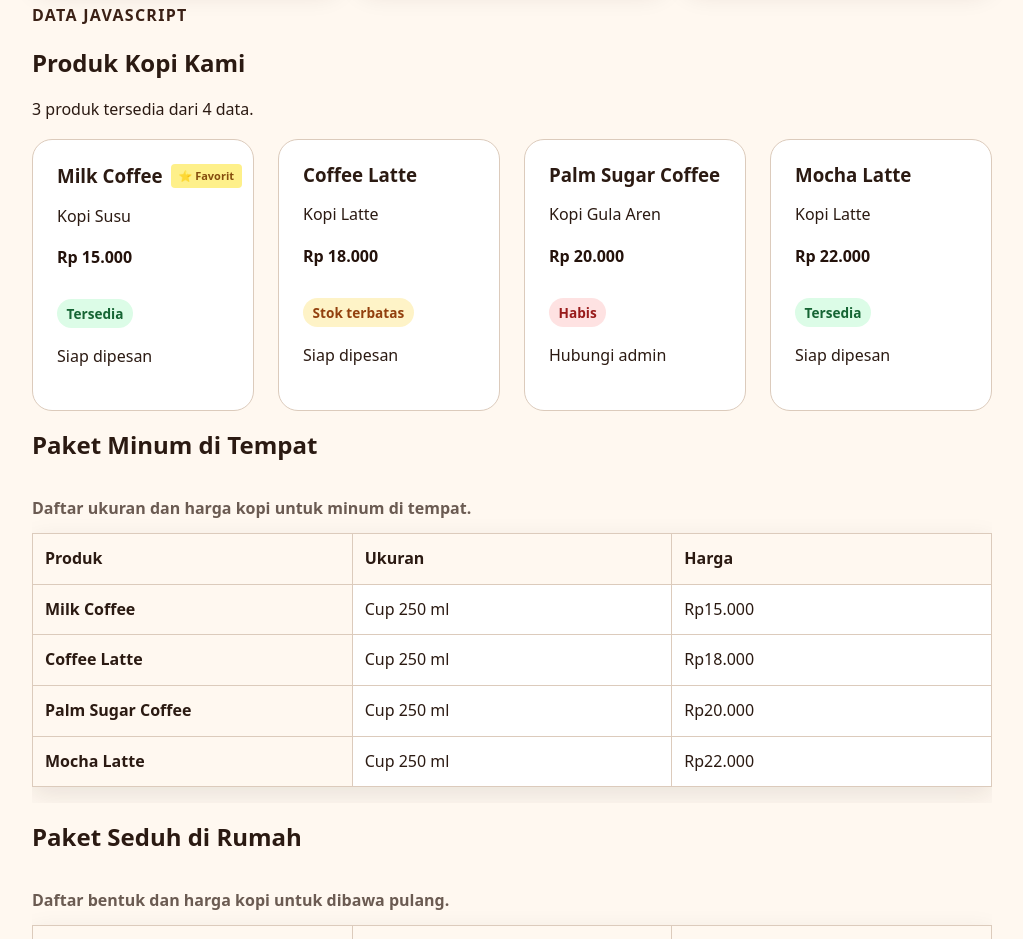
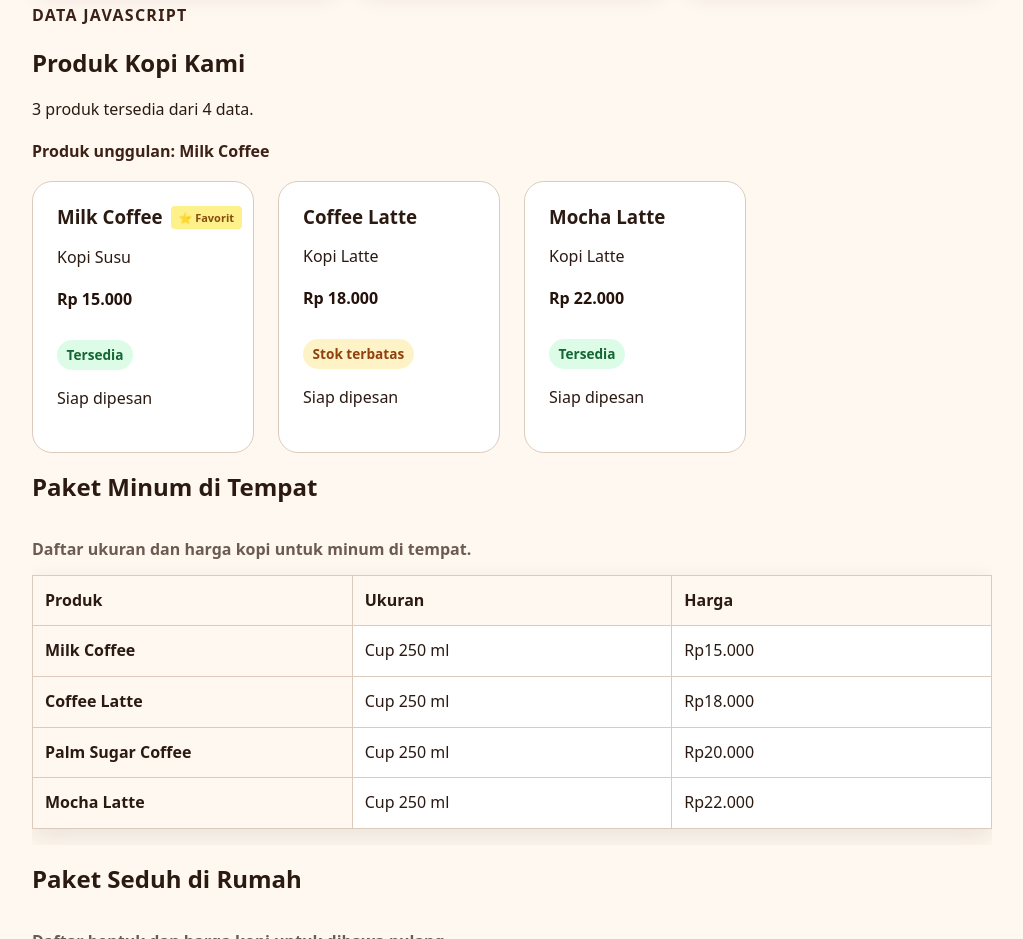
Before and after one commit to agistawarda/website-umkm, a plain HTML site: page produk.html in a window 1280 px wide. Shown: the part 2737-3676 px from the top of the page, without its empty margins (128-1151 px from the left). Drawn offline with Linux system fonts and the light colour scheme.

Commit message:
refactor katalog produk dengan function dan array methods

```diff
--- a/css/style.css
+++ b/css/style.css
@@ -559,3 +559,13 @@ audio {
   border-radius: 4px;
   white-space: nowrap;
 }
+
+.stock-badge.warning {
+  background: #fef3c7;
+  color: #92400e;
+}
+
+#produk-unggulan {
+  font-weight: 700;
+  color: var(--color-primary, #6f3b1f);
+}
--- a/js/app.js
+++ b/js/app.js
@@ -9,17 +9,17 @@ const produkUmkm = [
   { nama: "Mocha Latte", kategori: "Latte", harga: 22000, stok: 8, unggulan: false },
 ];
 
-console.table(produkUmkm);
-
-const formatRupiah = new Intl.NumberFormat("id-ID", {
+function formatRupiah(nilai) {
+  return new Intl.NumberFormat("id-ID", {
     style: "currency",
     currency: "IDR",
     maximumFractionDigits: 0,
-});
+  }).format(nilai);
+}
 
 function statusStok(stok) {
-  if (stok === 0) {
-    return { label: "Habis", className: "empty" };
+  if (stok <= 0) {
+    return { label: "Habis", className: "warning" };
   }
 
   if (stok <= 5) {
@@ -42,46 +42,56 @@ function labelKategori(kategori) {
   }
 }
 
-function renderProduk() {
-  const grid = document.querySelector("#produk-dinamis");
-  const ringkasan = document.querySelector("#produk-ringkasan");
-
-  if (!grid || !ringkasan) {
-    return;
-  }
-
-  let jumlahTersedia = 0;
-  let markup = "";
-
-  for (const produk of produkUmkm) {
+function buatKartuProduk(produk) {
   const status = statusStok(produk.stok);
-    const kategori = labelKategori(produk.kategori);
-    const labelAksi = produk.stok > 0 ? "Siap dipesan" : "Hubungi admin";
-
-    if (produk.stok > 0) {
-      jumlahTersedia++;
-    }
-
   const badgeUnggulan = produk.unggulan
     ? '<span class="badge-unggulan">⭐ Favorit</span>'
     : "";
 
-    markup += `
+  const kategori = labelKategori(produk.kategori);
+  const labelAksi = produk.stok > 0
+    ? "Siap dipesan"
+    : "Hubungi admin";
+
+  return `
     <article class="js-product-card">
       <div class="product-header">
         <h3>${produk.nama}</h3>
         ${badgeUnggulan}
       </div>
       <p>${kategori}</p>
-        <p class="price">${formatRupiah.format(produk.harga)}</p>
+      <p class="price">${formatRupiah(produk.harga)}</p>
       <span class="stock-badge ${status.className}">${status.label}</span>
       <p>${labelAksi}</p>
     </article>
   `;
 }
 
-  grid.innerHTML = markup;
-  ringkasan.textContent = `${jumlahTersedia} produk tersedia dari ${produkUmkm.length} data.`;
+produkUmkm.forEach((produk) => {
+  console.log("Debug produk:", produk.nama, "stok:", produk.stok);
+});
+
+function renderProduk() {
+  const grid = document.querySelector("#produk-dinamis");
+  const ringkasan = document.querySelector("#produk-ringkasan");
+  const unggulan = document.querySelector("#produk-unggulan");
+
+  if (!grid || !ringkasan || !unggulan) {
+    console.warn("Target render produk belum lengkap.");
+    return;
+  }
+
+  const produkTersedia = produkUmkm.filter((produk) => produk.stok > 0);
+  const produkUnggulan = produkUmkm.find((produk) => produk.unggulan === true);
+  const markupProduk = produkTersedia.map(buatKartuProduk).join("");
+
+  grid.innerHTML = markupProduk;
+  ringkasan.textContent = `${produkTersedia.length} produk tersedia dari ${produkUmkm.length} data.`;
+  unggulan.textContent = produkUnggulan
+    ? `Produk unggulan: ${produkUnggulan.nama}`
+    : "Belum ada produk unggulan.";
+
+  console.table(produkUmkm);
 }
 
 document.addEventListener("DOMContentLoaded", renderProduk);
--- a/produk.html
+++ b/produk.html
@@ -166,6 +166,7 @@
         <p class="eyebrow">Data JavaScript</p>
         <h2 id="produk-dinamis-title">Produk Kopi Kami</h2>
         <p id="produk-ringkasan">Data produk akan dimuat melalui JavaScript.</p>
+        <p id="produk-unggulan"></p>
         </div>
         <div id="produk-dinamis" class="js-product-grid"></div>
       </section>
```
Lines whose indentation alone changed are shown as unchanged.
